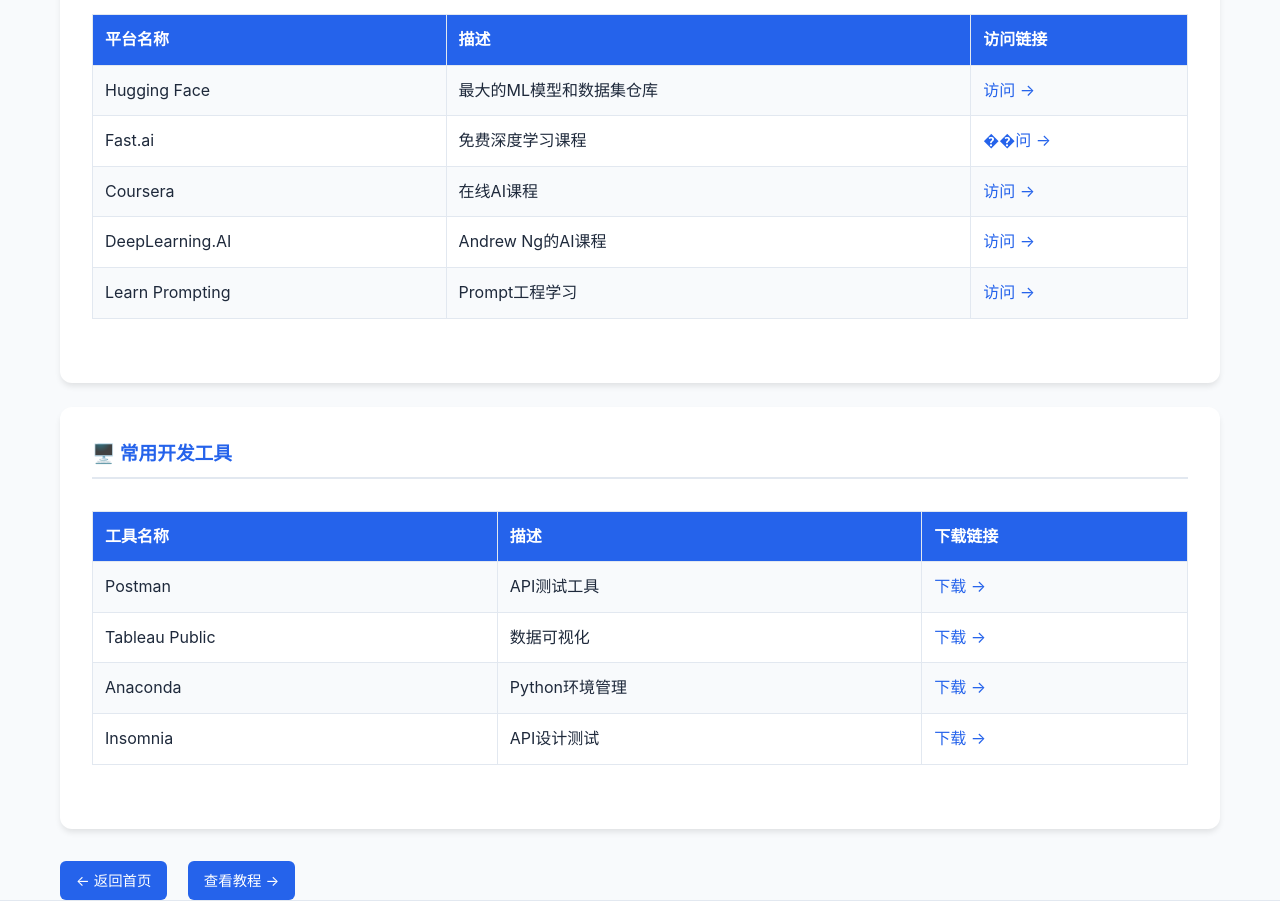
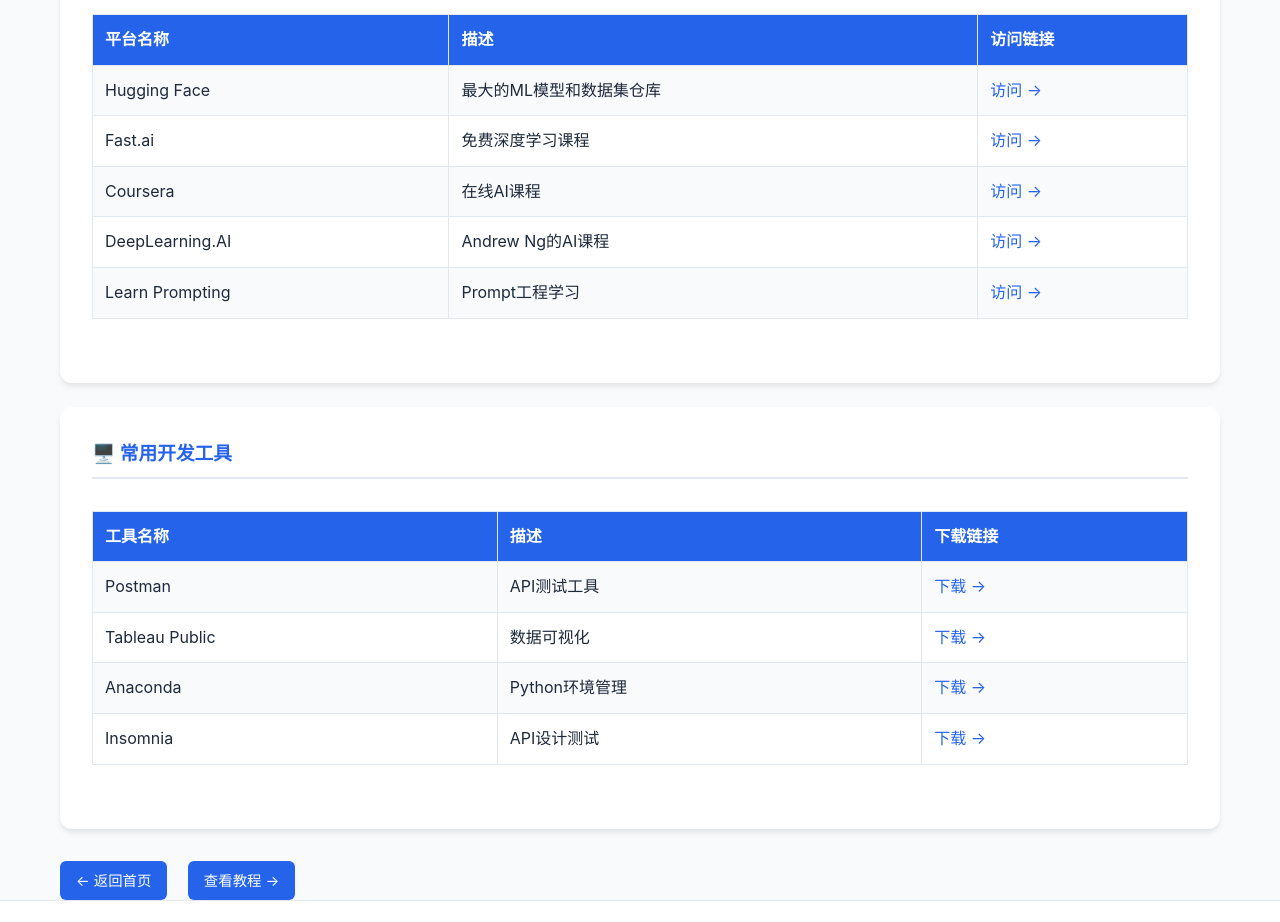
Before and after one commit to zblnly/ai, a website: page pages/resources.html in a window 1280 px wide. Shown: the part 3480-4402 px from the top of the page. Drawn offline with Linux system fonts and the light colour scheme.

Commit message:
fix fast.ai link encoding

```diff
--- a/pages/resources.html
+++ b/pages/resources.html
@@ -297,7 +297,7 @@
                     <tr>
                         <td>Fast.ai</td>
                         <td>免费深度学习课程</td>
-                        <td><a href="https://www.fast.ai/" target="_blank">��问 →</a></td>
+                        <td><a href="https://www.fast.ai/" target="_blank">访问 →</a></td>
                     </tr>
                     <tr>
                         <td>Coursera</td>
```
